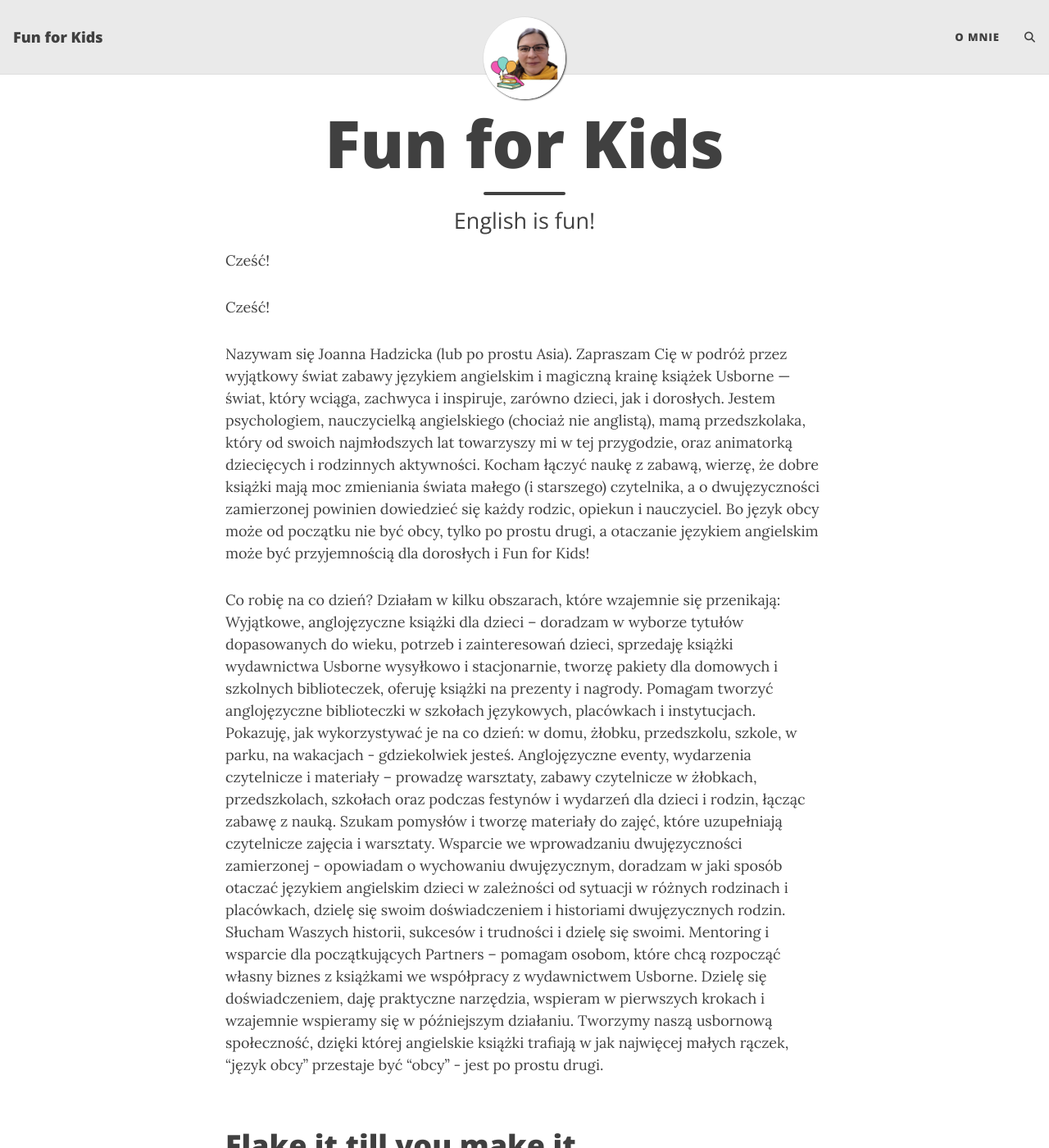
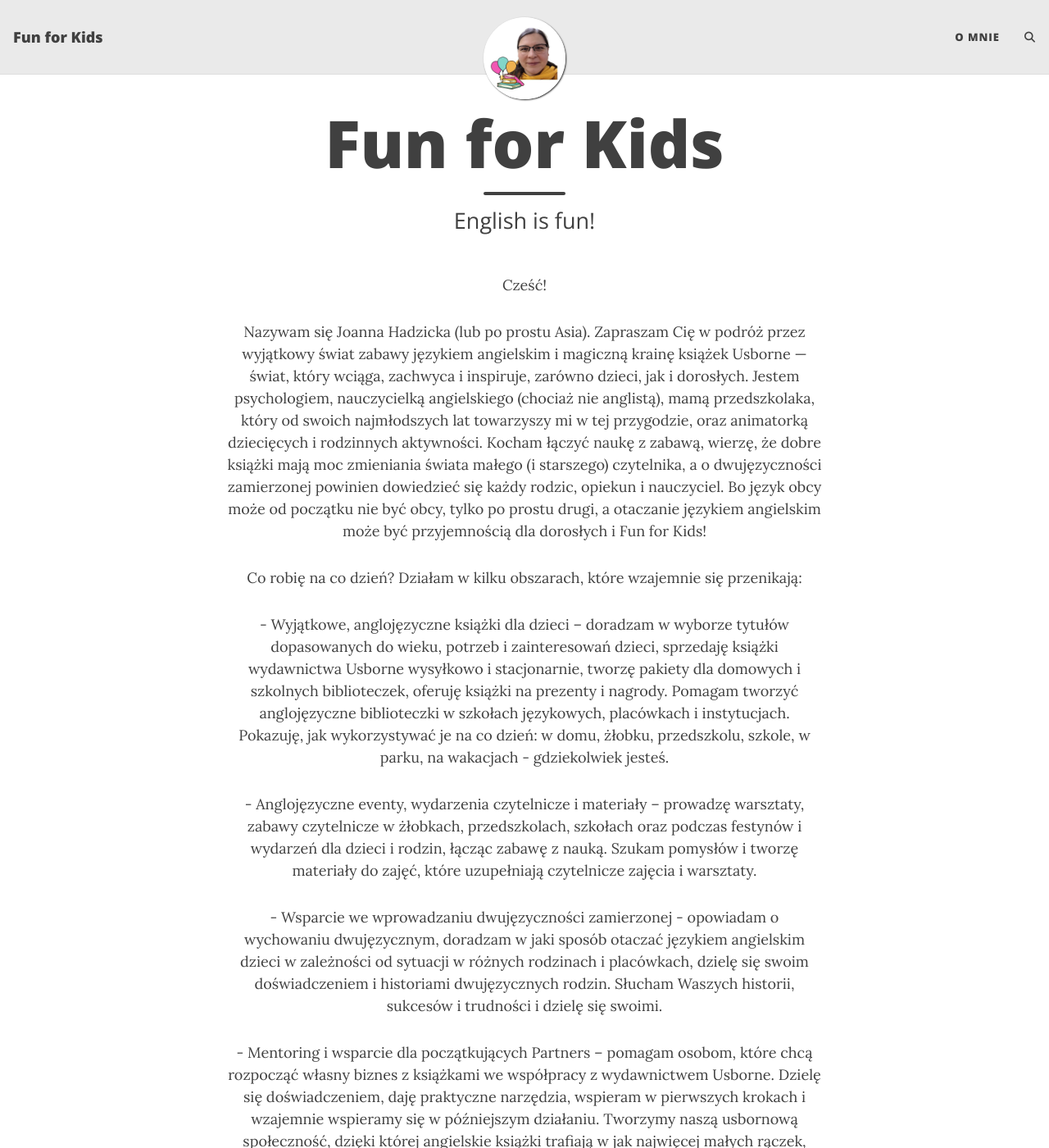
Before and after one commit to PachiaPo/PachiaPo.github.io, a Jekyll site: the page built from index.html, in a window 1280 px wide and 1400 px high. Shown: the whole window at 82% size. Built offline with Jekyll 4.4.1, drawn with Linux system fonts in a browser that asks for light colours; the list of posts is cut into pages by our own code; comment, search, counter and statistics services are not loaded; some of the changed text lies outside the part shown.

Commit message:
główna wyśrodkowanie całości

```diff
--- a/index.html
+++ b/index.html
@@ -3,7 +3,8 @@ layout: home
 title: Fun for Kids
 subtitle: English is fun!
 ---
-<p class="center">Cześć!</p>
+
+<center>
 <p>Cześć!</p>
 <p>
 Nazywam się Joanna Hadzicka (lub po prostu Asia). Zapraszam Cię w podróż przez wyjątkowy świat zabawy językiem angielskim i magiczną krainę książek Usborne — świat, który wciąga, zachwyca i inspiruje, zarówno dzieci, jak i dorosłych.
@@ -11,8 +12,9 @@ Jestem psychologiem, nauczycielką angielskiego (chociaż nie anglistą), mamą
 </p>
 <p>
 Co robię na co dzień? Działam w kilku obszarach, które wzajemnie się przenikają:
-Wyjątkowe, anglojęzyczne książki dla dzieci – doradzam w wyborze tytułów dopasowanych do wieku, potrzeb i zainteresowań dzieci, sprzedaję książki wydawnictwa Usborne wysyłkowo i stacjonarnie, tworzę pakiety dla domowych i szkolnych biblioteczek, oferuję książki na prezenty i nagrody. Pomagam tworzyć anglojęzyczne biblioteczki w szkołach językowych, placówkach i instytucjach. Pokazuję, jak wykorzystywać je na co dzień: w domu, żłobku, przedszkolu, szkole, w parku, na wakacjach - gdziekolwiek jesteś.
-Anglojęzyczne eventy, wydarzenia czytelnicze i materiały – prowadzę warsztaty, zabawy czytelnicze w żłobkach, przedszkolach, szkołach oraz podczas festynów i wydarzeń dla dzieci i rodzin, łącząc zabawę z nauką. Szukam pomysłów i tworzę materiały do zajęć, które uzupełniają czytelnicze zajęcia i warsztaty.
-Wsparcie we wprowadzaniu dwujęzyczności zamierzonej - opowiadam o wychowaniu dwujęzycznym, doradzam w jaki sposób otaczać językiem angielskim dzieci w zależności od sytuacji w różnych rodzinach i placówkach, dzielę się swoim doświadczeniem i historiami dwujęzycznych rodzin. Słucham Waszych historii, sukcesów i trudności i dzielę się swoimi.
-Mentoring i wsparcie dla początkujących Partners – pomagam osobom, które chcą rozpocząć własny biznes z książkami we współpracy z wydawnictwem Usborne. Dzielę się doświadczeniem, daję praktyczne narzędzia, wspieram w pierwszych krokach i wzajemnie wspieramy się w późniejszym działaniu. Tworzymy naszą usbornową społeczność, dzięki której angielskie książki trafiają w jak najwięcej małych rączek, “język obcy” przestaje być “obcy” - jest po prostu drugi.
+<p>- Wyjątkowe, anglojęzyczne książki dla dzieci – doradzam w wyborze tytułów dopasowanych do wieku, potrzeb i zainteresowań dzieci, sprzedaję książki wydawnictwa Usborne wysyłkowo i stacjonarnie, tworzę pakiety dla domowych i szkolnych biblioteczek, oferuję książki na prezenty i nagrody. Pomagam tworzyć anglojęzyczne biblioteczki w szkołach językowych, placówkach i instytucjach. Pokazuję, jak wykorzystywać je na co dzień: w domu, żłobku, przedszkolu, szkole, w parku, na wakacjach - gdziekolwiek jesteś.</p>
+<p>- Anglojęzyczne eventy, wydarzenia czytelnicze i materiały – prowadzę warsztaty, zabawy czytelnicze w żłobkach, przedszkolach, szkołach oraz podczas festynów i wydarzeń dla dzieci i rodzin, łącząc zabawę z nauką. Szukam pomysłów i tworzę materiały do zajęć, które uzupełniają czytelnicze zajęcia i warsztaty.</p>
+<p>- Wsparcie we wprowadzaniu dwujęzyczności zamierzonej - opowiadam o wychowaniu dwujęzycznym, doradzam w jaki sposób otaczać językiem angielskim dzieci w zależności od sytuacji w różnych rodzinach i placówkach, dzielę się swoim doświadczeniem i historiami dwujęzycznych rodzin. Słucham Waszych historii, sukcesów i trudności i dzielę się swoimi.</p>
+<p>- Mentoring i wsparcie dla początkujących Partners – pomagam osobom, które chcą rozpocząć własny biznes z książkami we współpracy z wydawnictwem Usborne. Dzielę się doświadczeniem, daję praktyczne narzędzia, wspieram w pierwszych krokach i wzajemnie wspieramy się w późniejszym działaniu. Tworzymy naszą usbornową społeczność, dzięki której angielskie książki trafiają w jak najwięcej małych rączek, “język obcy” przestaje być “obcy” - jest po prostu drugi.</p>
 </p>
+</center>
```
